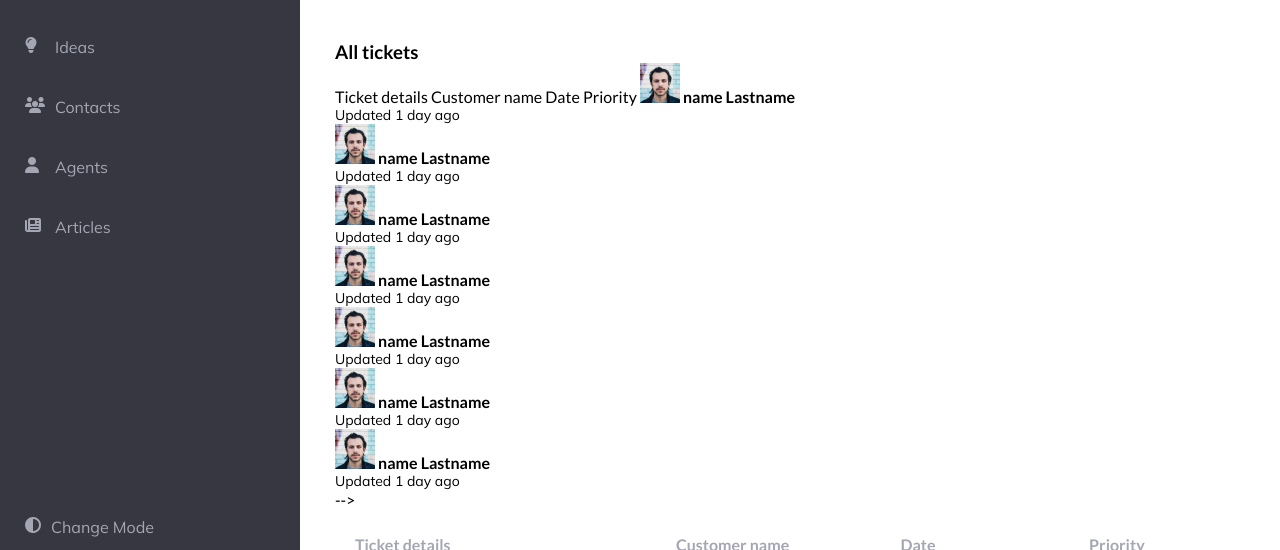
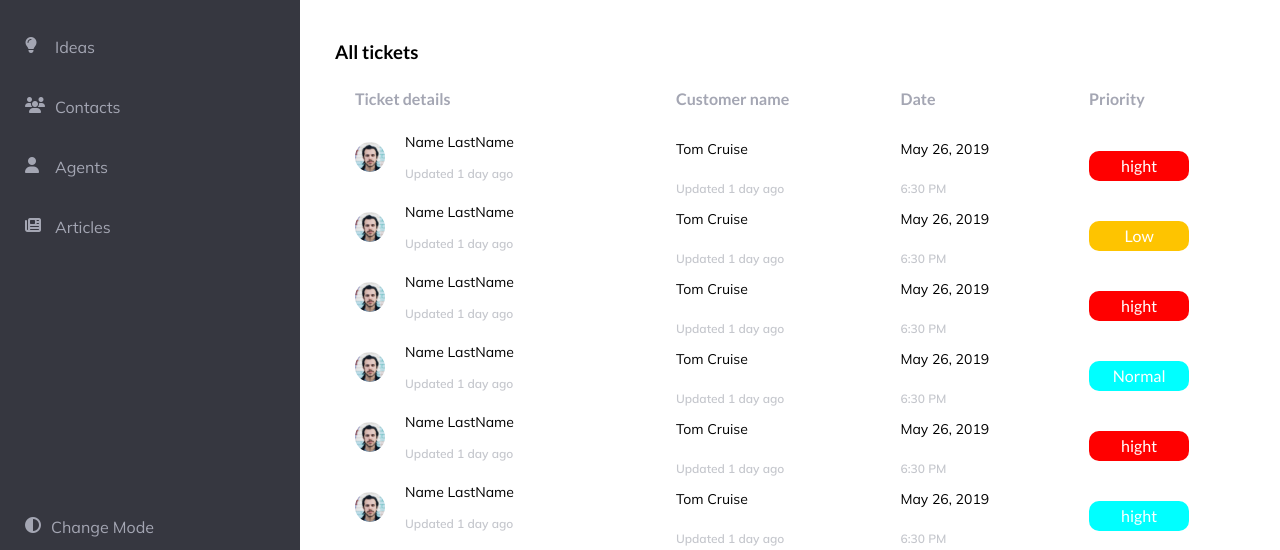
Before and after one commit to rajaboff-dev/homework-1, a plain HTML site: page page2.html in a window 1280 px wide. Shown: the part 183-733 px from the top of the page. Drawn offline with nearby package versions, Linux system fonts and the light colour scheme.

Commit message:
Update page2.html

```diff
--- a/page2.html
+++ b/page2.html
@@ -80,58 +80,6 @@
             <div class="allticket">
                 <h3>All tickets</h3>
 
-                <tr>
-                    <td>Ticket details</td>
-                    <td>Customer name</td>
-                    <td>Date</td>
-                    <td>Priority</td>
-                </tr>
-                <tr>
-                    <td><img src="./images/m header.png" alt=""><b> name Lastname <br>
-                            <p> Updated 1 day ago</p>
-                        </b>
-                    </td>
-                    <td><img src="./images/m header.png" alt="">
-                        <b> name Lastname <br>
-                            <p> Updated 1 day ago</p>
-                        </b>
-
-                    </td>
-                    <td><img src="./images/m header.png" alt="">
-                        <b> name Lastname <br>
-                            <p> Updated 1 day ago</p>
-                        </b>
-
-                    </td>
-                    <td><img src="./images/m header.png" alt="">
-                        <b> name Lastname <br>
-                            <p> Updated 1 day ago</p>
-                        </b>
-
-                    </td>
-                    <td><img src="./images/m header.png" alt="">
-                        <b> name Lastname <br>
-                            <p> Updated 1 day ago</p>
-                        </b>
-
-                    </td>
-                    <td><img src="./images/m header.png" alt="">
-                        <b> name Lastname <br>
-                            <p> Updated 1 day ago</p>
-                        </b>
-
-                    </td>
-                    <td><img src="./images/m header.png" alt="">
-                        <b> name Lastname <br>
-                            <p> Updated 1 day ago</p>
-                        </b>
-
-
-                </tr>
-
-
-
-                </table> -->
                 <table>
                     <tr>
                         <th>Ticket details</th>
```
